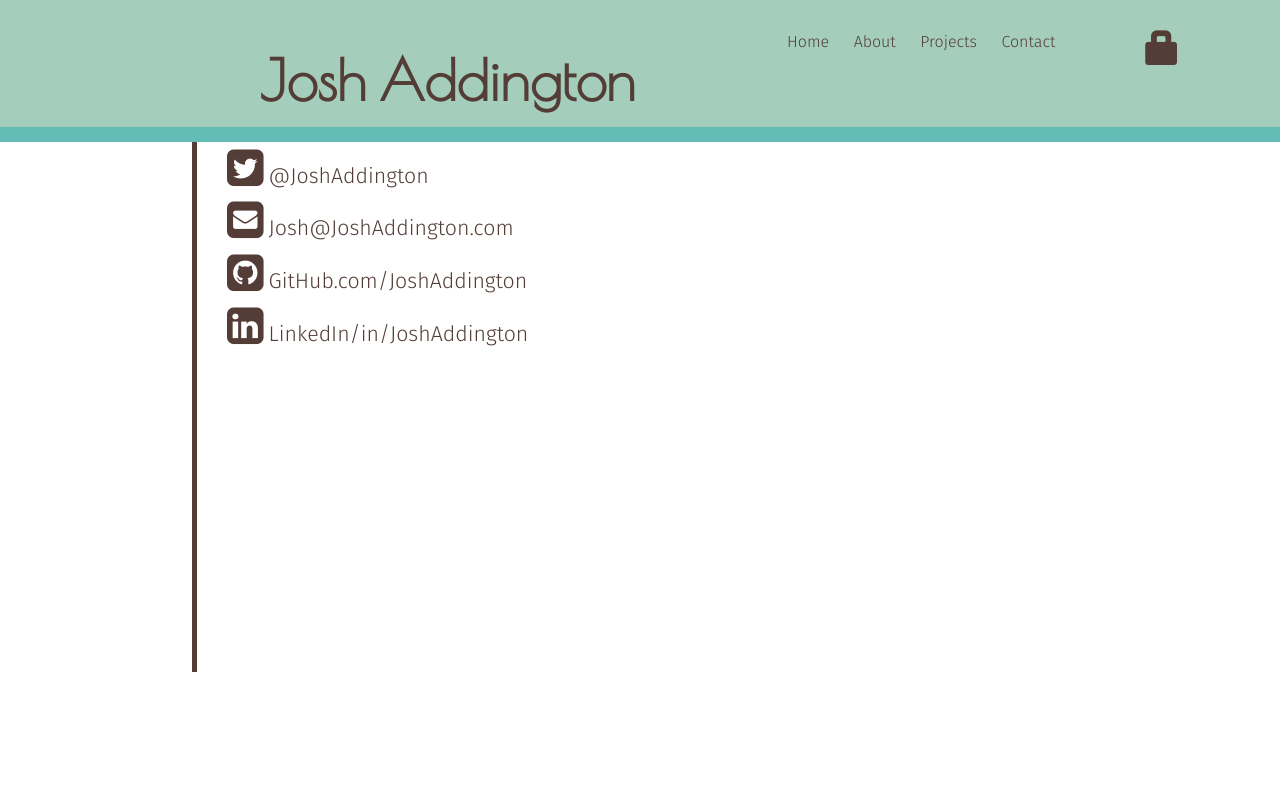
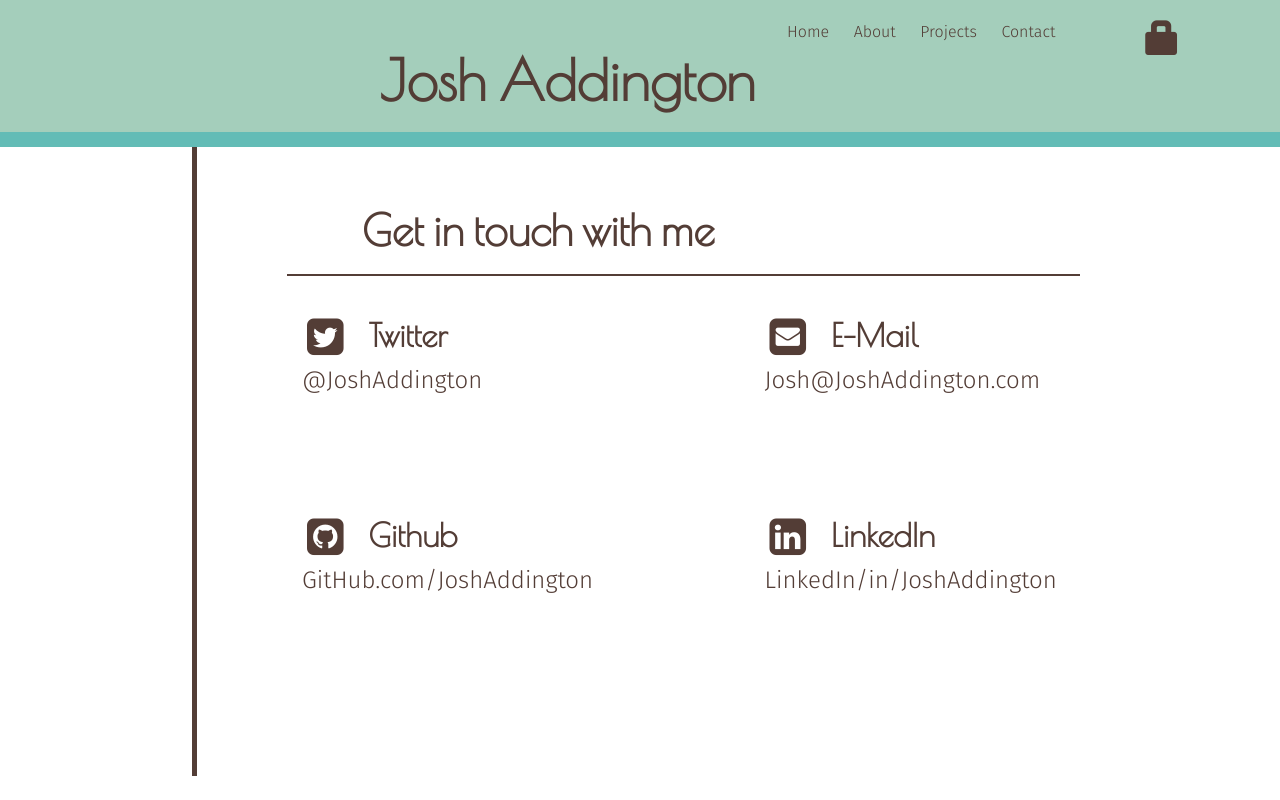
Before and after one commit to Josh-Addington/django_blog, a Django app: page /contact/ in a window 1280 px wide. Run offline with Django 3.2, Linux system fonts and the light colour scheme; some libraries are stand-ins or nearby versions.

Commit message:
Update About and Contact

```diff
--- a/static/css/style.css
+++ b/static/css/style.css
@@ -6,29 +6,27 @@ body {
     color: #533d36;
 }
 
-h1 a, h2 a {
+a, a:visited, a:hover, a:active{
     color: #533d36;
+    text-decoration: none;
 }
 
 hr{
     border: 1px solid #533d36;
 }
+
 .page-header {
     background-color: #a4cebb;
     border-bottom: 15px solid #63bcb6;
     margin: 0;
-        padding: 30px 80px 5px 120px;
+    padding: 20px 80px 0 120px;
 }
 
 .page-header h1,
-.page-header h1 a,
-.page-header h1 a:visited,
-.page-header h1 a:active{
-        color: #533d36;
+.page-header h1 a{
     font-size: 42pt;
-        text-decoration: none;
-        padding-left: 70px;
-
+    margin-left: 120px;
+    padding: 10px;
 }
 
 .nav{
@@ -38,7 +36,6 @@ hr{
 
 .nav a{
     padding: 5px 10px;
-        color: #533d36;
 }
 
 .nav a:hover{
@@ -50,12 +47,13 @@ hr{
     max-width: 970px;
     border-left: 5px solid #533d36;
     min-height: 530px;
-        padding-bottom: 60px;
+    padding: 20px 0 60px 10px;
 }
 
 h1, h2, h3, h4 {
     font-family: 'Poiret One';
     font-weight: bold;
+    color: #533d36;
 }
 
 .date {
@@ -75,6 +73,13 @@ h1, h2, h3, h4 {
     margin-right: 20px;
 }
 
+.right{
+    float: right;
+}
+
+.left{
+    float: left;
+}
 
 /*  Blog/Project CSS  */
 .post-form textarea, .post-form input {
@@ -97,7 +102,6 @@ h1, h2, h3, h4 {
 .post h2 a,
 .post h2 a:visited {
     font-size: 26pt;
-        color: #533d36;
 }
 
 .blog-post{
@@ -113,10 +117,6 @@ h1, h2, h3, h4 {
 
 
 /* Project CSS */
-
-.project a{
-    text-decoration: none;
-}
 
 #map{
     width: 600px;
@@ -188,15 +188,35 @@ h1, h2, h3, h4 {
 }
 
 
-/*  Other CSS  */
+/*  Site Pages CSS  */
 .row{
     padding-bottom: 20px;
 }
 
+.contacts, .about{
+    margin: 40px 0 0 80px;
+}
+
+.contacts h2{
+    margin-left: 75px;
+    font-size: 32pt;
+}
+
+.contact{
+    display: inline;
+    height: 200px;
+}
+
 .contact a{
-        color: #533d36;
-        font-size: 16pt;
-        padding: 20px 10px;
+    font-size: 18pt;
+}
+
+.contact h3{
+    font-size: 24pt;
+}
+
+.contact i{
+    padding-right: 25px;
 }
 
 .fa {
--- a/templates/contact.html
+++ b/templates/contact.html
@@ -1,13 +1,21 @@
 {% extends 'base.html' %}
 
 {% block content %}
-<div class='contact'>
-                <a href='https://twitter.com/JoshAddington'><i class="fa fa-twitter-square fa-2x"></i>@JoshAddington</a>
+<div class='contacts'>
+        <h2>Get in touch with me</h2>
+        <hr>
+        <div class="col-md-5 left contact">
+                <a href='https://twitter.com/JoshAddington'><h3><i class="fa fa-twitter-square fa-lg"></i>Twitter</h3>@JoshAddington</a>
+        </div>
+        <div class="col-md-5 right contact">
+                <a href='mailto:Josh@JoshAddington.com'><h3><i class="fa fa-envelope-square fa-lg"></i>E-Mail</h3>Josh@JoshAddington.com</a>
+        </div>
                 <br>
-                <a href='mailto:Josh@JoshAddington.com'><i class="fa fa-envelope-square fa-2x"></i>Josh@JoshAddington.com</a>
-                <br>
-                <a href='https://github.com/JoshAddington'><i class='fa fa-github-square fa-2x'></i>GitHub.com/JoshAddington</a>
-                <br>
-                <a href='https://www.linkedin.com/in/joshaddington'><i class='fa fa-linkedin-square fa-2x'></i>LinkedIn/in/JoshAddington</a>
+        <div class="col-md-5 left contact">
+                <a href='https://github.com/JoshAddington'><h3><i class='fa fa-github-square fa-lg'></i>Github</h3>GitHub.com/JoshAddington</a>
         </div>
+        <div class="col-md-5 right contact">
+                <a href='https://www.linkedin.com/in/joshaddington'><h3><i class='fa fa-linkedin-square fa-lg'></i>LinkedIn</h3>LinkedIn/in/JoshAddington</a>
+        </div>
+</div>
 {% endblock %}
```
Also changed, not shown: templates/about.html (+6 -1 lines). Lines whose indentation alone changed are shown as unchanged.
